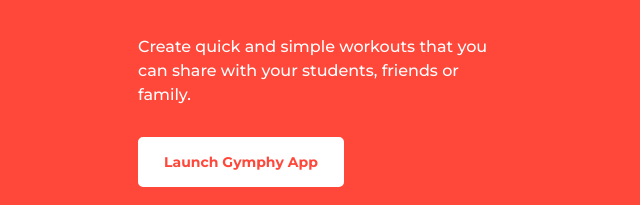
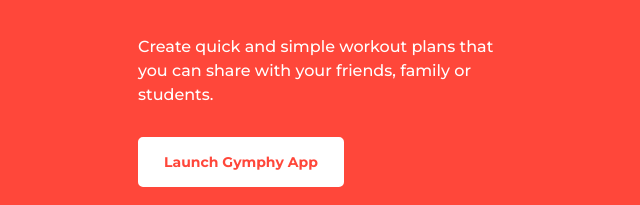
Before and after one commit to matthewhartman/gymphy.com, a website: page index.html in a window 1280 px wide. Shown: the part 248-453 px from the top of the page, 37-677 px from the left. Drawn offline with Linux system fonts and the light colour scheme.

Commit message:
Content tweaks

```diff
--- a/index.html
+++ b/index.html
@@ -4,8 +4,8 @@
   <meta charset="utf-8">
   <meta http-equiv="X-UA-Compatible" content="IE=edge">
   <meta name="viewport" content="width=device-width, initial-scale=1.0">
-  <title>Gymphy - Create Shareable Workout</title>
-  <meta name="description" content="Create quick and simple workouts that you can share with your students, friends or family.">
+  <title>Gymphy - Create Shareable Workout Plans</title>
+  <meta name="description" content="Create quick and simple workout plans that you can share with your friends, family or students.">
   <meta name="theme-color" content="#ff473a">
   <link rel="apple-touch-icon" sizes="180x180" href="/img/apple-touch-icon.png">
   <link rel="icon" type="image/png" sizes="32x32" href="/img/favicon-32x32.png">
@@ -30,7 +30,7 @@
             <h1 class="banner-title">Create Shareable Workouts</h1>
             <div class="banner-content-inner">
               <p>
-                Create quick and simple workouts that you can share with your students, friends or family.
+                Create quick and simple workout plans that you can share with your friends, family or students.
               </p>
               <p>
                 <a class="banner-button button" href="https://gymphy.co/">Launch Gymphy App</a>
```
Also changed, not shown: src/index.html (+3 -3 lines).
